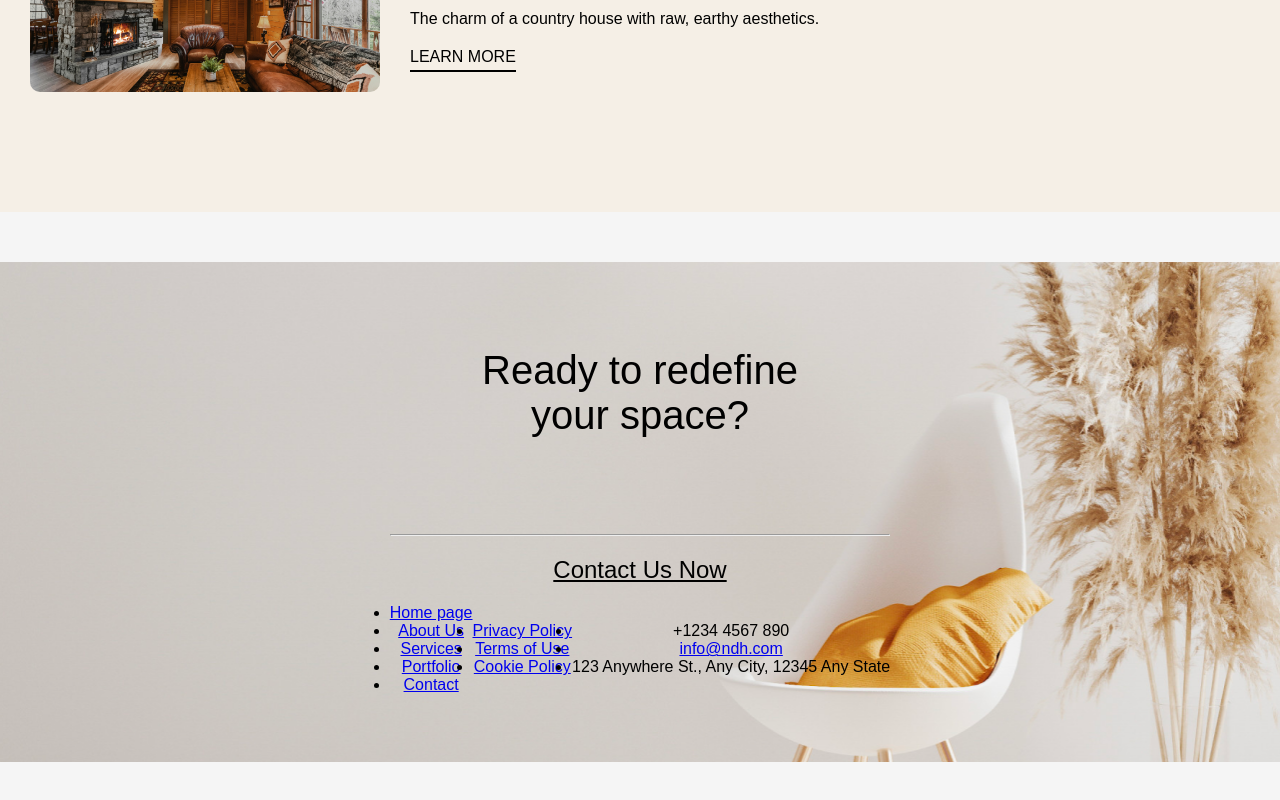
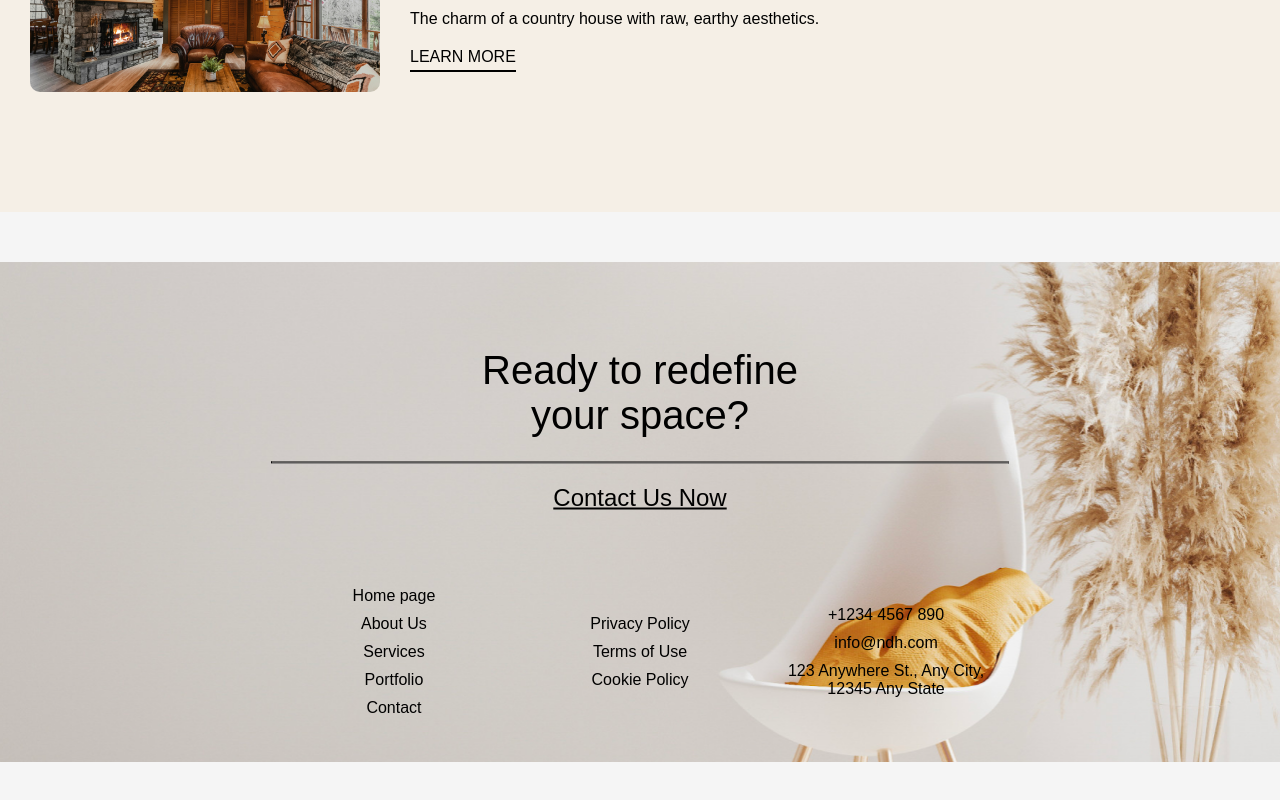
Before and after one commit to naomithian/Project-2, a React (Create React App) app: page / in a window 1280 px wide. Shown: the part 2180-2980 px from the top of the page. Built offline with nearby package versions, Linux system fonts and the light colour scheme.

Commit message:
Update font from Footer.css

```diff
--- a/src/components/Footer.css
+++ b/src/components/Footer.css
@@ -1,10 +1,13 @@
-
 .footer_container {
     position: relative;
     width: 100%;
     background-color: whitesmoke;
     text-align: center;
     padding: 50px 0;
+  }
+
+  .footer_container * {
+    color: #000;
   }
 
   .footer_header {
@@ -23,7 +26,7 @@
     top: 40%;
     left: 50%;
     transform: translate(-50%, -50%);
-    color: #696868;
+    color: #000;
     z-index: 10;
   }
 
@@ -73,27 +76,66 @@
     font-weight: 500;
     font-size: 2rem;
     margin-bottom: 20px;
+    color: #000;
   }
 
   #bot_p,
   #email {
-    color: #929292;
+    color: #000;
     margin-bottom: 10px;
   }
 
   .bottom_container hr {
     width: 100%;
     margin: 20px auto;
+    border-color: #000;
   }
 
   #subscribe {
     text-decoration: underline;
     font-weight: 400;
     margin-bottom: 20px;
+    color: #000;
   }
 
   .navbar {
     display: flex;
     justify-content: space-between;
     width: 100%;
+    flex-wrap: wrap;
+    padding: 20px 0;
   }
+
+  .nav-column {
+    flex: 1;
+    min-width: 150px;
+    margin: 20px;
+  }
+
+  .nav-column h3 {
+    font-size: 18px;
+    margin-bottom: 15px;
+    text-transform: uppercase;
+    font-weight: bold;
+    letter-spacing: 1px;
+    color: #000;
+  }
+
+  .nav-column ul {
+    list-style: none;
+    padding-left: 0;
+  }
+
+  .nav-column ul li {
+    margin-bottom: 10px;
+  }
+
+  .nav-column ul li a {
+    color: #000;
+    text-decoration: none;
+    transition: color 0.3s ease;
+  }
+
+  .nav-column ul li a:hover {
+    color: #3f3f3f;
+  }
```
